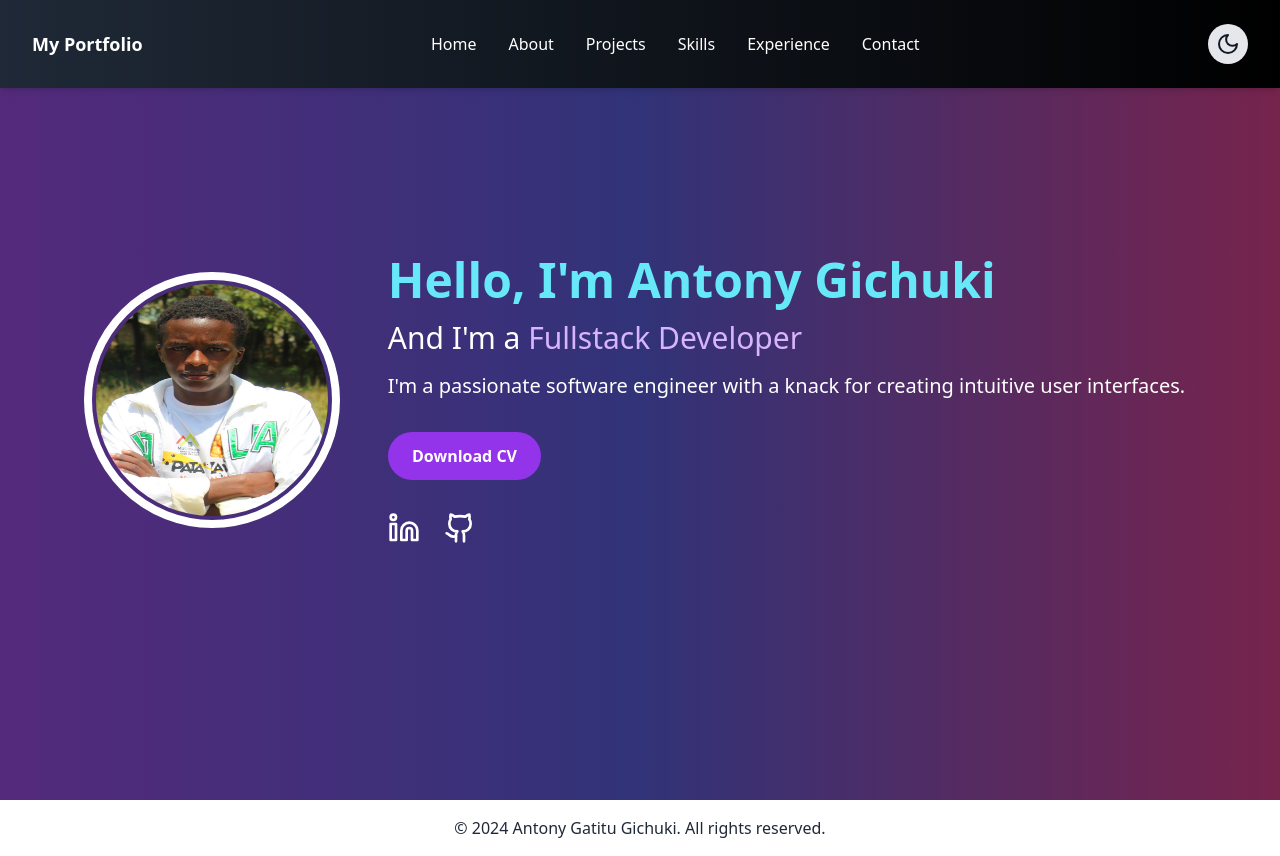
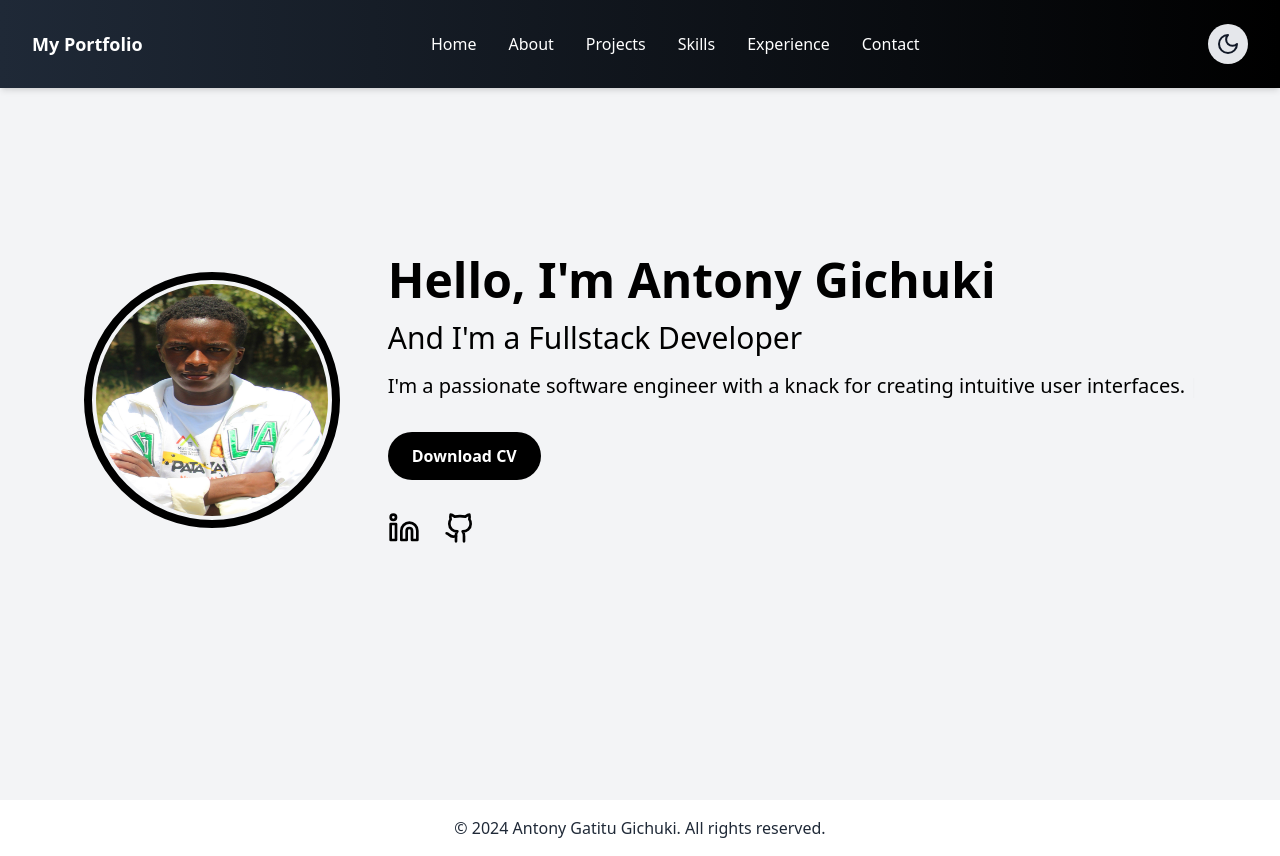
Before and after one commit to antosnizzah/my-portfolio, a React (Vite) app: page / in a window 1280 px wide. Built offline with nearby package versions, Linux system fonts and the light colour scheme.

Commit message:
dark theme updated

```diff
--- a/src/components/profilesection.tsx
+++ b/src/components/profilesection.tsx
@@ -1,10 +1,11 @@
-import React from 'react';
+import React, { useState } from 'react';
 import { Linkedin, Github } from 'lucide-react';
 import { Fade } from 'react-awesome-reveal';
 import { useTypewriter, Cursor } from 'react-simple-typewriter';
 import profileImage from '../assets/IMG_8390.jpg'; // Adjust path based on your folder structure
 
 const ProfileSection: React.FC = () => {
+  const [darkMode, setDarkMode] = useState(false); // For toggling dark/light mode
   const [text] = useTypewriter({
     words: ["I'm a passionate software engineer with a knack for creating intuitive user interfaces."],
     loop: 1,
@@ -14,16 +15,23 @@ const ProfileSection: React.FC = () => {
   });
 
   return (
-    <section className="relative flex flex-col md:flex-row items-center justify-center min-h-screen bg-black text-white dark:text-gray-300 text-center md:text-left p-6">
-      {/* Live Animated Background */}
-      <div className="absolute inset-0 overflow-hidden">
-        <div className="animate-pulse opacity-50 bg-gradient-to-r from-purple-500 via-indigo-500 to-pink-500 w-full h-full"></div>
-      </div>
+    <section
+      className={`relative flex flex-col md:flex-row items-center justify-center min-h-screen ${
+        darkMode ? 'bg-black text-white' : 'bg-gray-100 text-black'
+      } transition-colors duration-500 p-6`}
+    >
+      {/* Toggle Button */}
+      <button
+        onClick={() => setDarkMode(!darkMode)}
+        className="absolute top-4 right-4 text-sm p-2 border rounded-full focus:outline-none hover:bg-gray-200 dark:hover:bg-gray-700 transition"
+      >
+        {darkMode ? 'Light Mode' : 'Dark Mode'}
+      </button>
 
-      {/* Content on top of the background */}
+      {/* Content */}
       <Fade direction="left" triggerOnce>
         <div className="relative mb-6 md:mb-0 md:mr-12">
-          <div className="w-64 h-64 rounded-full border-8 border-white dark:border-gray-300 flex items-center justify-center p-1 animate-spin-slow mt-12 md:mt-0"> {/* Added mt-12 for spacing on small screens */}
+          <div className={`w-64 h-64 rounded-full border-8 ${darkMode ? 'border-white' : 'border-black'} flex items-center justify-center p-1 animate-spin-slow mt-12 md:mt-0`}>
             <img
               src={profileImage}
               alt="Profile"
@@ -35,24 +43,43 @@ const ProfileSection: React.FC = () => {
 
       <Fade direction="right" triggerOnce>
         <div className="relative z-10">
-          <h1 className="text-5xl font-bold mb-4 text-cyan-300">
+          <h1 className={`text-5xl font-bold mb-4 ${darkMode ? 'text-gray-300' : 'text-black'}`}>
             Hello, I'm Antony Gichuki
           </h1>
           <h2 className="text-3xl mb-4">
-            And I'm a <span className="text-purple-300">Fullstack Developer</span>
+            And I'm a{' '}
+            <span className={`${darkMode ? 'text-gray-400' : 'text-black'}`}>Fullstack Developer</span>
           </h2>
           <p className="text-xl mb-8">
             {text}
-            <Cursor cursorColor="white" />
+            <Cursor cursorColor={darkMode ? 'white' : 'black'} />
           </p>
-          <button className="bg-purple-600 hover:bg-purple-800 text-white font-bold py-3 px-6 rounded-full mb-8">
+          <button
+            className={`${
+              darkMode ? 'bg-gray-800 hover:bg-gray-600 text-white' : 'bg-black hover:bg-gray-700 text-white'
+            } font-bold py-3 px-6 rounded-full mb-8 transition-all duration-300 transform hover:scale-105`}
+          >
             Download CV
           </button>
           <div className="flex space-x-6 justify-center md:justify-start">
-            <a href="https://www.linkedin.com/in/antony-gichuki-44a2372ab/" target="_blank" rel="noopener noreferrer">
+            <a
+              href="https://www.linkedin.com/in/antony-gichuki-44a2372ab/"
+              target="_blank"
+              rel="noopener noreferrer"
+              className={`transform transition-transform duration-300 hover:scale-110 ${
+                darkMode ? 'hover:text-gray-400' : 'hover:text-black'
+              }`}
+            >
               <Linkedin className="w-8 h-8" />
             </a>
-            <a href="https://github.com/antosnizzah" target="_blank" rel="noopener noreferrer">
+            <a
+              href="https://github.com/antosnizzah"
+              target="_blank"
+              rel="noopener noreferrer"
+              className={`transform transition-transform duration-300 hover:scale-110 ${
+                darkMode ? 'hover:text-gray-400' : 'hover:text-black'
+              }`}
+            >
               <Github className="w-8 h-8" />
             </a>
           </div>
```
